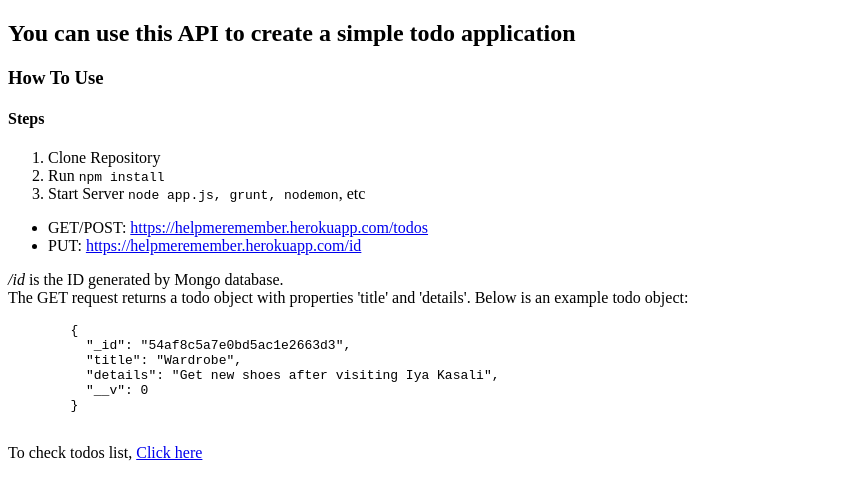
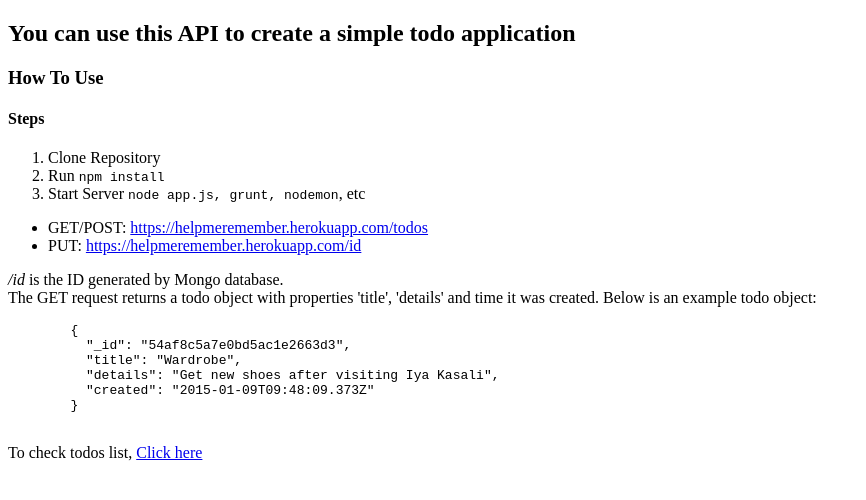
Before and after one commit to andela-taderinola/ToDoApp, a website: page public/index.html in a window 1280 px wide. Shown: the whole page, without its empty margins (0-866 px from the left). Drawn offline with Linux system fonts and the light colour scheme.

Commit message:
Removed __v:0 data from mongoose schema, and date was added

```diff
--- a/public/index.html
+++ b/public/index.html
@@ -17,14 +17,14 @@
       <li>GET/POST: <a href="https://helpmeremember.herokuapp.com/todos">https://helpmeremember.herokuapp.com/todos</a></li>
       <li>PUT: <a href="https://helpmeremember.herokuapp.com/id">https://helpmeremember.herokuapp.com/id</a></li>
     </ul>
-    <p><em>/id</em> is the ID generated by Mongo database.</br>The GET request returns a todo object with properties 'title' and 'details'. Below is an example todo object:</p>
+    <p><em>/id</em> is the ID generated by Mongo database.</br>The GET request returns a todo object with properties 'title', 'details' and time it was created. Below is an example todo object:</p>
     <code>
       <pre>
         {
           "_id": "54af8c5a7e0bd5ac1e2663d3",
           "title": "Wardrobe",
           "details": "Get new shoes after visiting Iya Kasali",
-          "__v": 0
+          "created": "2015-01-09T09:48:09.373Z"
         }
       </pre>
     </code>
```
Also changed, not shown: models/todosDB.js (+8 -0 lines), README.md.
